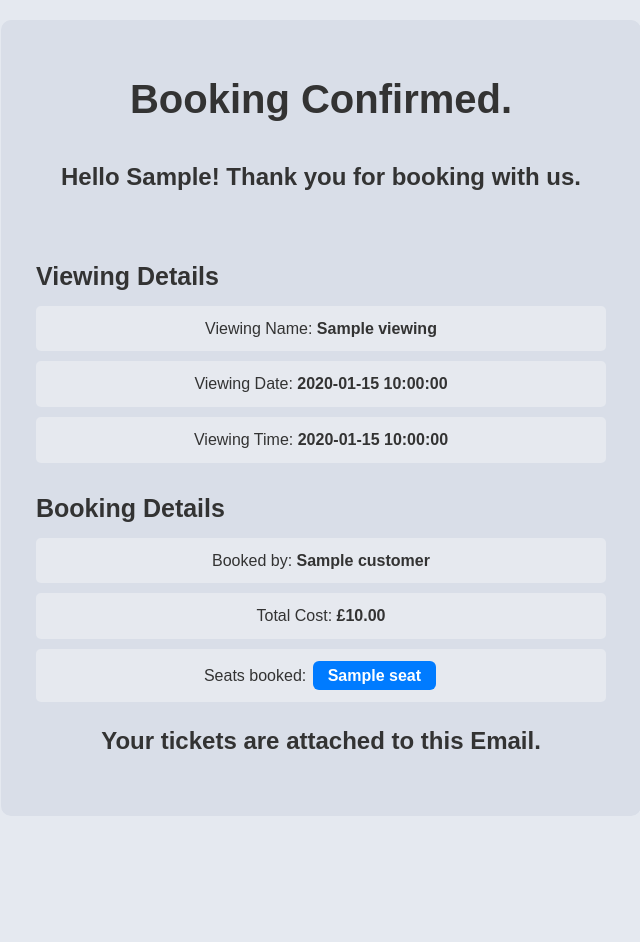
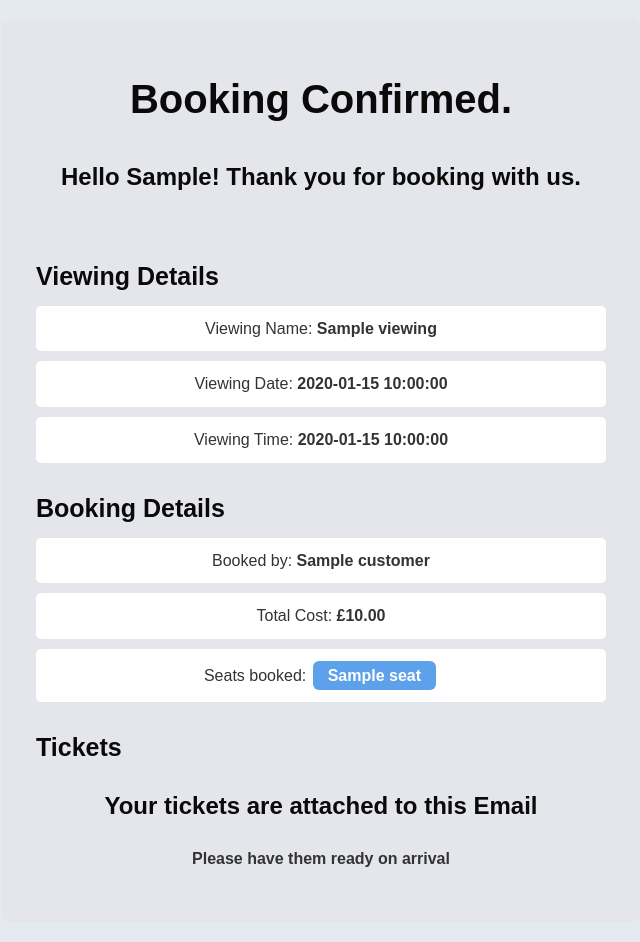
Before and after one commit to FT111/bookingSystem, a Flask app: template templates/emailFormats/bookingConfirmed.html in a window 1280 px wide. Shown: the whole page, without its empty margins (319-959 px from the left). Before the commit the page ends 812 px from the top, so only its background shows below. Run offline with Flask 3, Linux system fonts and the light colour scheme; the template is opened without the code that fills it: most values are stand-ins (such as "Sample title", 1, 10 or a date in 2020); parts of the project's set-up code (start-up, migrations or seed data) failed here and were passed over.

Commit message:
QRs now embedded in emails

```diff
--- a/templates/emailFormats/bookingConfirmed.html
+++ b/templates/emailFormats/bookingConfirmed.html
@@ -19,6 +19,10 @@
             background-color: rgb(229,233,240);
         }
 
+        h1, h2, h3 {
+            color: #0a0a0a;
+        }
+
         .container {
             width: 100%;
             max-width: 600px;
@@ -26,12 +30,12 @@
             text-align: center;
             padding: 20px;
             border-radius: 10px;
-            background-color: #d9dee8;
+            background-color: #e4e6ec;
         }
         li {
             list-style-type: none;
             padding: 10px;
-            background-color: #e6e9ef;
+            background-color: #ffffff;
             border-radius: 5px;
             margin-top: 10px;
             font-weight: normal;
@@ -50,7 +54,7 @@
         .seat {
             display: inline-block;
             padding: 2px 15px;
-            background-color: #007bff;
+            background-color: #5da1ea;
             color: white;
             border-radius: 6px;
             margin: 2px;
@@ -83,7 +87,21 @@
                 </ul>
             </div>
 
-            <h2>Your tickets are attached to this Email.</h2>
+            <div class="card">
+                <h3 style="text-align: left;font-size: 25px;">Tickets</h3>
+
+                <ul>
+                {% for qrEncoding in range(qrLocs|length) %}
+                    <li>
+                    <p style="font-weight: bold;font-size: larger;margin:0;">{{ seats[qrEncoding] }}</p>
+                    <img src="cid:Attachment{{ qrEncoding }}" alt="QR Code" style="border-radius: 10px; width: 200px; height: 200px; margin: 2px;">
+                    </li>
+                {% endfor %}
+                </ul>
+            </div>
+
+            <h2>Your tickets are attached to this Email</h2>
+            <p style="font-weight: bold">Please have them ready on arrival</p>
 
         </div>
     </div>
```
Also changed, not shown: bookingSystem/emailFuncs.py (+13 -4 lines).
